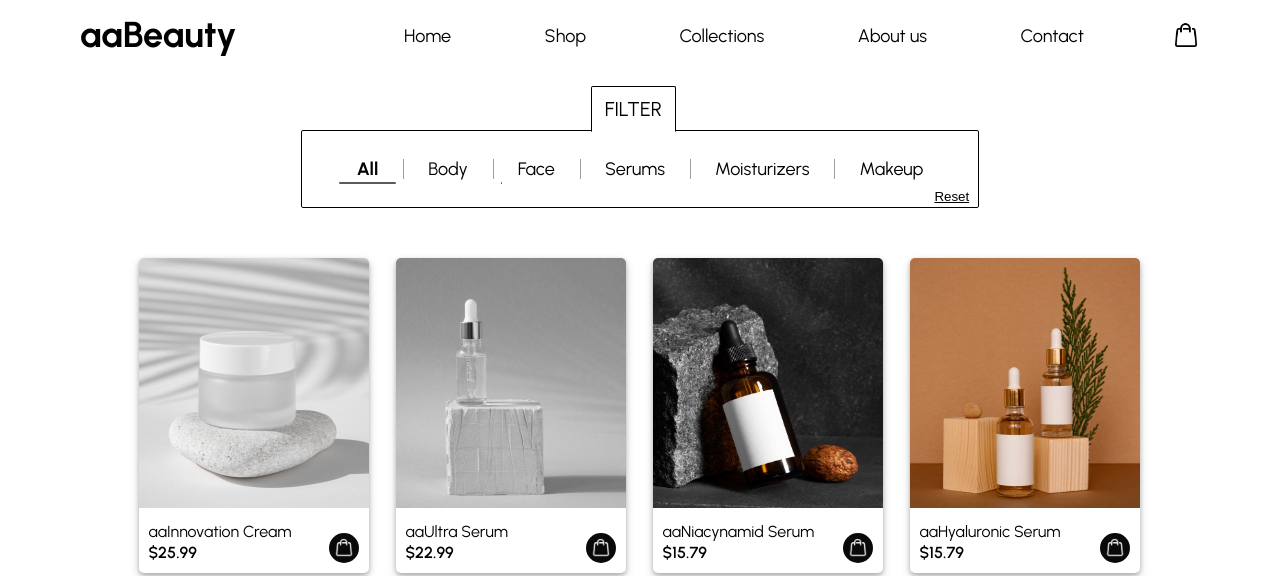
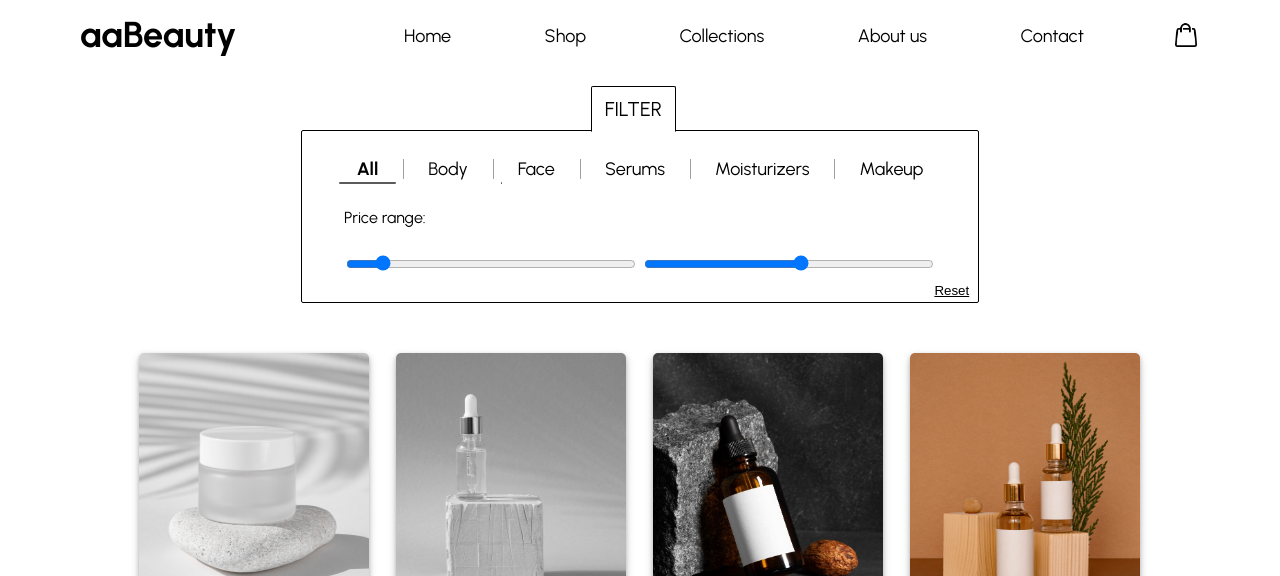
Before and after one commit to pdabrovska/skincare-ecommerce-website, a plain HTML site: page shop.html in a window 1280 px wide. Shown: the top 576 px of the page. Drawn offline with Linux system fonts and the light colour scheme.

Commit message:
layout update

```diff
--- a/shop.html
+++ b/shop.html
@@ -109,9 +109,14 @@
               </div>
             </label>
           </div>
-          <!--div class="price-range-container">
+          <div class="price-range-container">
             <p>Price range:</p>
-          </div-->
+            <div class="range-slider">
+              <span class="slider-track"></span>
+              <input type="range" name="min_val" class="min-val" min="1000" max="12000" value="2000">
+              <input type="range" name="max_val" class="max-val" min="1000" max="12000" value="7000">
+            </div>
+          </div>
           <button class="reset-btn js-reset-btn">Reset</button>
         </div>
       </section>
--- a/styles/collections.css
+++ b/styles/collections.css
@@ -1,3 +1,7 @@
+html{
+  scroll-behavior: smooth;
+}
+
 body{
   font-family: 'Urbanist', sans-serif;
   padding: 0;
--- a/styles/shop.css
+++ b/styles/shop.css
@@ -1,3 +1,7 @@
+html{
+  scroll-behavior: smooth;
+}
+
 body{
   font-family: 'Urbanist', sans-serif;
   padding: 0;
@@ -19,6 +23,7 @@ main{
   display: flex;
   justify-content: center;
   align-items: center;
+  flex-direction: column;
   width: fit-content;
   border: 1px solid black;
   border-radius: 2px;
```
